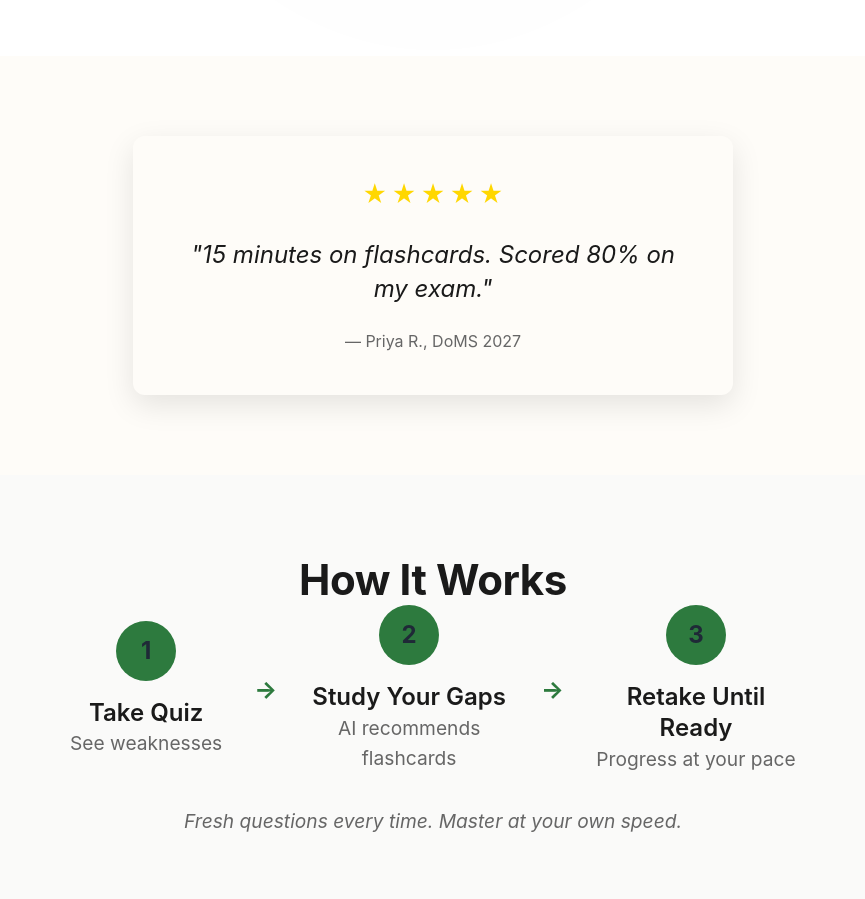
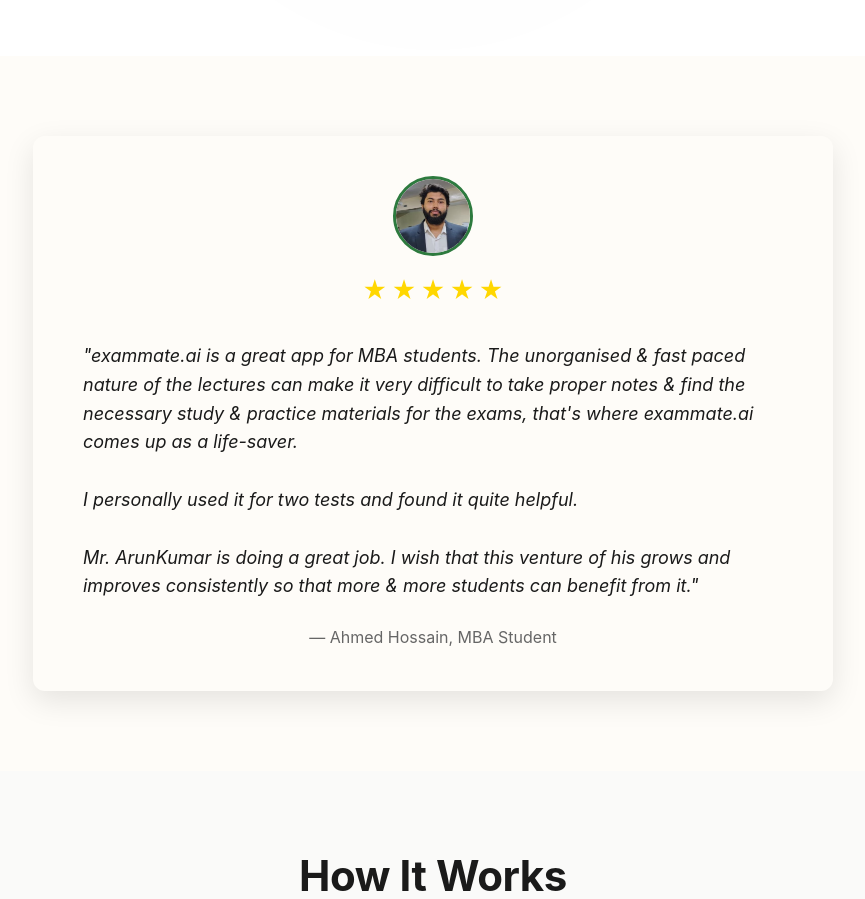
Before and after one commit to orewa-arun/flashcards-frontend, a React (Vite) app in the folder frontend/: page / in a window 1280 px wide. Shown: the part 1800-2699 px from the top of the page, without its empty margins (207-1072 px from the left). Built offline with nearby package versions, Linux system fonts and the light colour scheme; no server answers.

Commit message:
testimonial 1

```diff
--- a/frontend/src/components/LandingSocialProof.css
+++ b/frontend/src/components/LandingSocialProof.css
@@ -4,7 +4,7 @@
 }
 
 .social-proof-container {
-  max-width: 600px;
+  max-width: 800px;
   margin: 0 auto;
   text-align: center;
 }
@@ -16,8 +16,24 @@
   box-shadow: 0 10px 30px rgba(0, 0, 0, 0.1);
 }
 
+.testimonial-profile {
+  display: flex;
+  flex-direction: column;
+  align-items: center;
+  margin-bottom: 32px;
+}
+
+.testimonial-avatar {
+  width: 80px;
+  height: 80px;
+  border-radius: 50%;
+  object-fit: cover;
+  margin-bottom: 16px;
+  border: 3px solid var(--primary-green);
+}
+
 .testimonial-rating {
-  margin-bottom: 24px;
+  margin-bottom: 0;
 }
 
 .star {
@@ -27,11 +43,15 @@
 }
 
 .testimonial-quote {
-  font-size: 24px;
+  font-size: 18px;
   font-style: italic;
   color: var(--text-dark);
   margin-bottom: 24px;
-  line-height: 1.4;
+  line-height: 1.6;
+  text-align: left;
+  max-width: 700px;
+  margin-left: auto;
+  margin-right: auto;
 }
 
 .testimonial-attribution {
@@ -50,8 +70,13 @@
     padding: 32px 24px;
   }
 
+  .testimonial-avatar {
+    width: 60px;
+    height: 60px;
+  }
+
   .testimonial-quote {
-    font-size: 20px;
+    font-size: 16px;
   }
 
   .star {
--- a/frontend/src/components/LandingSocialProof.jsx
+++ b/frontend/src/components/LandingSocialProof.jsx
@@ -5,6 +5,12 @@
     <section className="landing-social-proof">
       <div className="social-proof-container">
         <div className="testimonial-card">
+          <div className="testimonial-profile">
+            <img
+              src="/testimonial_pictures/Ahmed_Hossain.jpeg"
+              alt="Ahmed Hossain"
+              className="testimonial-avatar"
+            />
             <div className="testimonial-rating">
               <span className="star">★</span>
               <span className="star">★</span>
@@ -12,13 +18,18 @@
               <span className="star">★</span>
               <span className="star">★</span>
             </div>
+          </div>
 
           <blockquote className="testimonial-quote">
-            "15 minutes on flashcards. Scored 80% on my exam."
+            "exammate.ai is a great app for MBA students. The unorganised & fast paced nature of the lectures can make it very difficult to take proper notes & find the necessary study & practice materials for the exams, that's where exammate.ai comes up as a life-saver.
+            <br/><br/>
+            I personally used it for two tests and found it quite helpful.
+            <br/><br/>
+            Mr. ArunKumar is doing a great job. I wish that this venture of his grows and improves consistently so that more & more students can benefit from it."
           </blockquote>
 
           <cite className="testimonial-attribution">
-            — Priya R., DoMS 2027
+            — Ahmed Hossain, MBA Student
           </cite>
         </div>
       </div>
```
Also changed, not shown: frontend/public/testimonial_pictures/Ahmed_Hossain.jpeg (added). Lines whose indentation alone changed are shown as unchanged.
